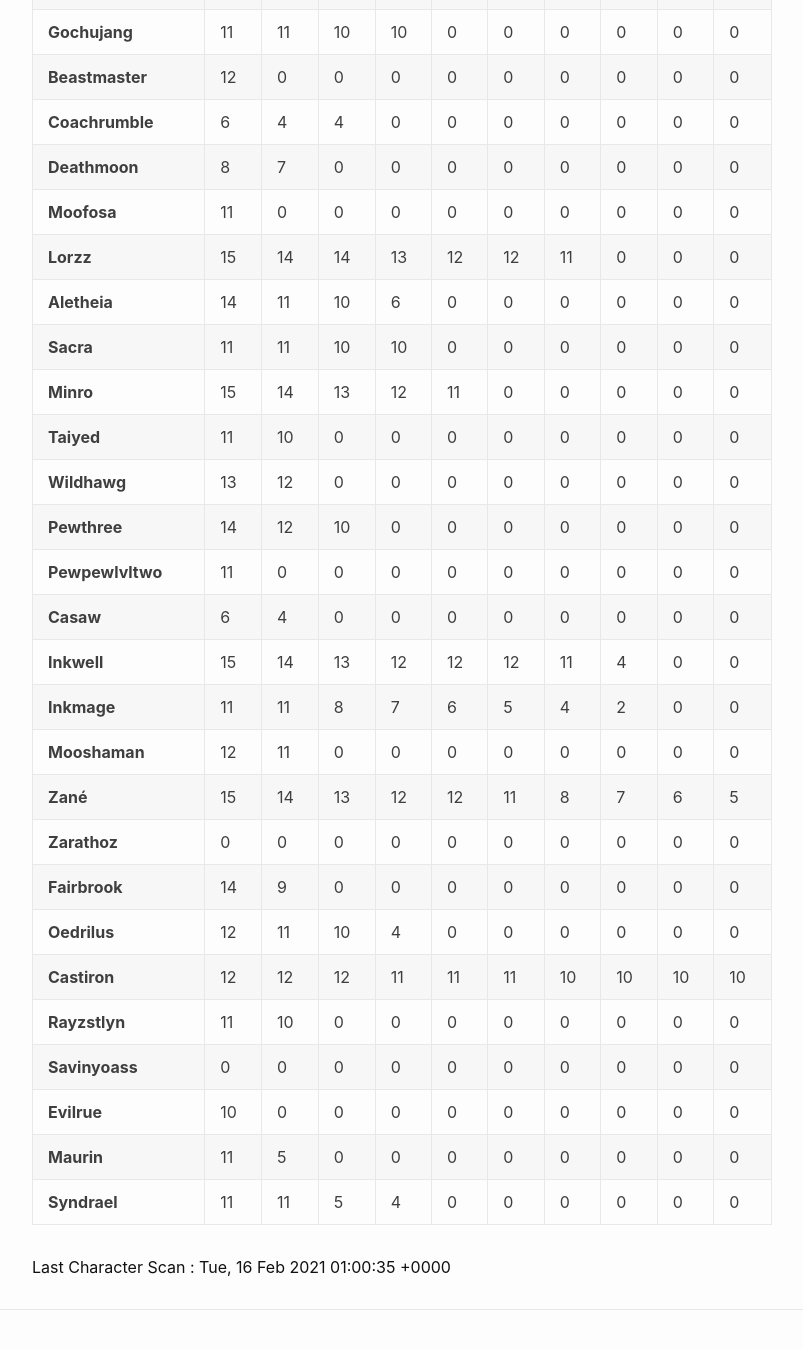
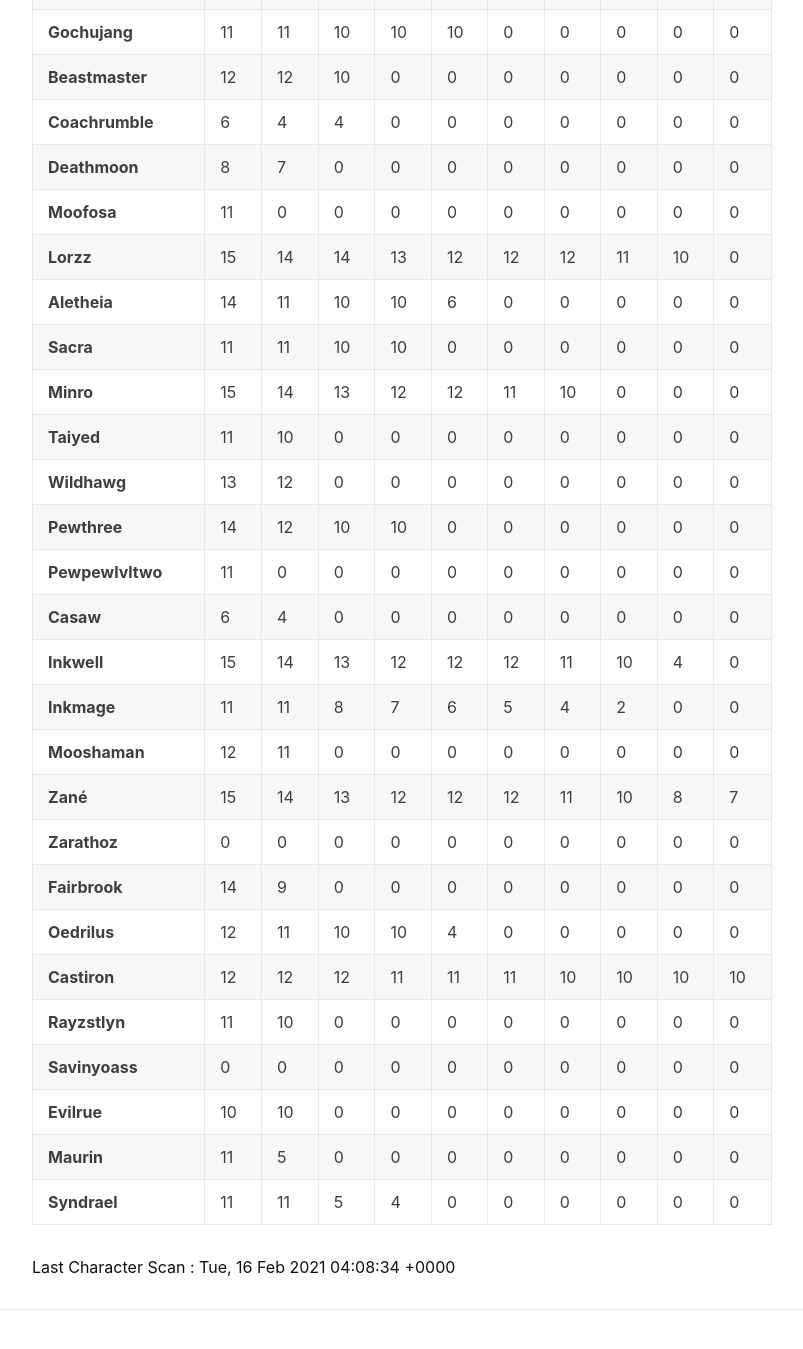
Before and after one commit to eldertribunal/keystonetracker, a Jekyll site: the page built from weekly.md, in a window 1280 px wide and 1400 px high, scrolled down 269 px. Shown: the top 1349 px of the window, without its empty margins (126-929 px from the left). Built offline with Jekyll 4.4.1, drawn with Linux system fonts in a browser that asks for light colours.

Commit message:
scan new keys

```diff
--- a/_data/characters.json
+++ b/_data/characters.json
@@ -149,7 +149,7 @@
       },
       {
         "name": "De Other Side",
-        "level": 6,
+        "level": 12,
         "id": 377
       },
       {
@@ -164,7 +164,7 @@
       },
       {
         "name": "Sanguine Depths",
-        "level": 7,
+        "level": 10,
         "id": 380
       },
       {
@@ -1179,7 +1179,7 @@
       },
       {
         "name": "The Necrotic Wake",
-        "level": 6,
+        "level": 10,
         "id": 376
       },
       {
--- a/_data/players.json
+++ b/_data/players.json
@@ -59,7 +59,7 @@
       },
       {
         "name": "De Other Side",
-        "level": 6,
+        "level": 12,
         "id": 377
       },
       {
@@ -74,7 +74,7 @@
       },
       {
         "name": "Sanguine Depths",
-        "level": 7,
+        "level": 10,
         "id": 380
       },
       {
@@ -909,7 +909,7 @@
       },
       {
         "name": "The Necrotic Wake",
-        "level": 6,
+        "level": 10,
         "id": 376
       },
       {
--- a/_data/scanned.json
+++ b/_data/scanned.json
@@ -1,3 +1,3 @@
 {
-  "timestamp": 1613437235
+  "timestamp": 1613448514
 }
--- a/_data/weekly.json
+++ b/_data/weekly.json
@@ -36,7 +36,7 @@
       11,
       10,
       10,
-      0,
+      10,
       0,
       0,
       0,
@@ -48,8 +48,8 @@
     "name": "Beastmaster",
     "dungeons": [
       12,
-      0,
-      0,
+      12,
+      10,
       0,
       0,
       0,
@@ -113,9 +113,9 @@
       13,
       12,
       12,
+      12,
       11,
-      0,
-      0,
+      10,
       0
     ]
   },
@@ -125,8 +125,8 @@
       14,
       11,
       10,
+      10,
       6,
-      0,
       0,
       0,
       0,
@@ -156,9 +156,9 @@
       14,
       13,
       12,
+      12,
       11,
-      0,
-      0,
+      10,
       0,
       0,
       0
@@ -200,7 +200,7 @@
       14,
       12,
       10,
-      0,
+      10,
       0,
       0,
       0,
@@ -249,8 +249,8 @@
       12,
       12,
       11,
+      10,
       4,
-      0,
       0
     ]
   },
@@ -292,11 +292,11 @@
       13,
       12,
       12,
+      12,
       11,
+      10,
       8,
-      7,
-      6,
-      5
+      7
     ]
   },
   {
@@ -335,8 +335,8 @@
       12,
       11,
       10,
+      10,
       4,
-      0,
       0,
       0,
       0,
@@ -393,7 +393,7 @@
     "name": "Evilrue",
     "dungeons": [
       10,
-      0,
+      10,
       0,
       0,
       0,
```
